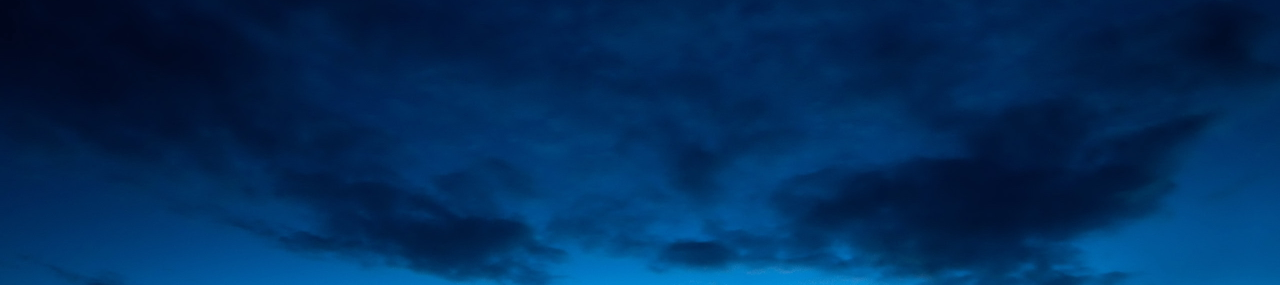
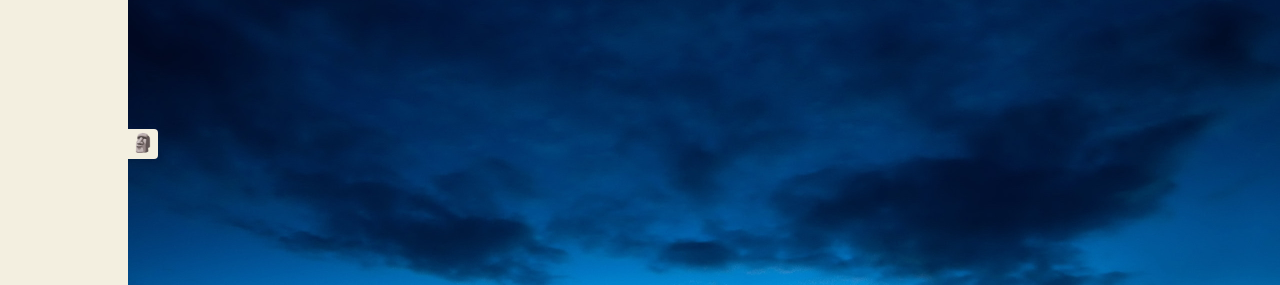
Before and after one commit to fha96/dom-template, a plain HTML site: page index.html in a window 1280 px wide. Shown: the part 75-360 px from the top of the page. Drawn offline with Linux system fonts and the light colour scheme.

Commit message:
feat(index.js):add secondery bar

```diff
--- a/index.html
+++ b/index.html
@@ -131,6 +131,18 @@
         <div></div>
         <div></div>
     </div>
+    <div class="sec-bar">
+        <div class="icon">
+            <span>
+                &#128511;
+            </span>
+        </div>
+        <div class="colors">
+            <div class="one"></div>
+            <div></div>
+            <div></div>
+        </div>
+    </div>
     <script src="./js/app.js"></script>
 </body>
 
--- a/style/main.css
+++ b/style/main.css
@@ -317,6 +317,35 @@ cursor: pointer;
 }
 
 
+.sec-bar {
+width: 10%;
+height: 100%;
+background-color: var(--font-color);
+position: absolute;
+top: 0;
+/* left: -10%; */
+}
+
+.sec-bar .icon {
+    width: 30px;
+    height: 30px;
+    position: absolute;
+    background-color: var(--font-color);
+    left: 100%;
+    top: 8%;
+    border-radius: 0 4px 4px 0;
+    display: flex;
+    justify-content: center;
+    align-items: center;
+}
+
+.sec-bar .icon span {
+    font-size: large;
+}
+
+.sec-bar .icon:hover {
+    cursor: pointer;
+}
 
 
 /* .test {
```
